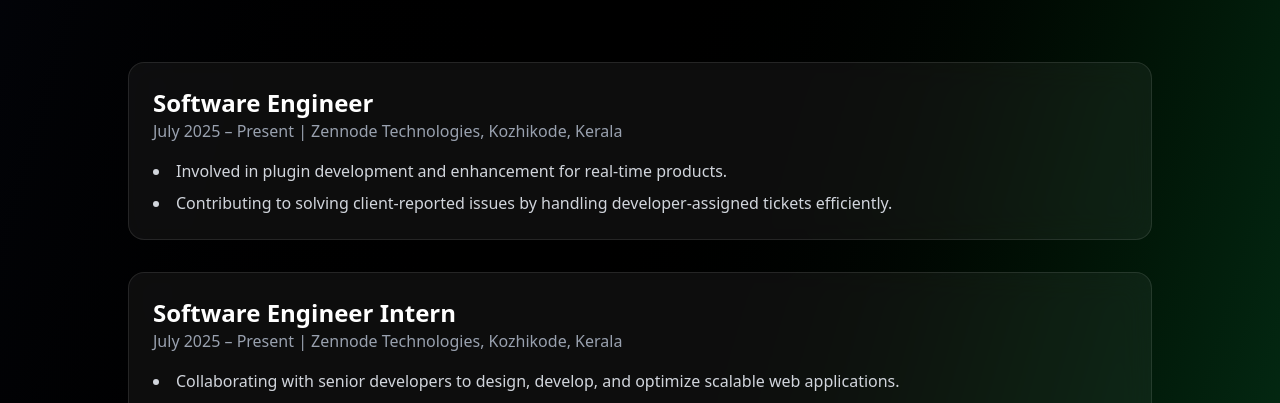
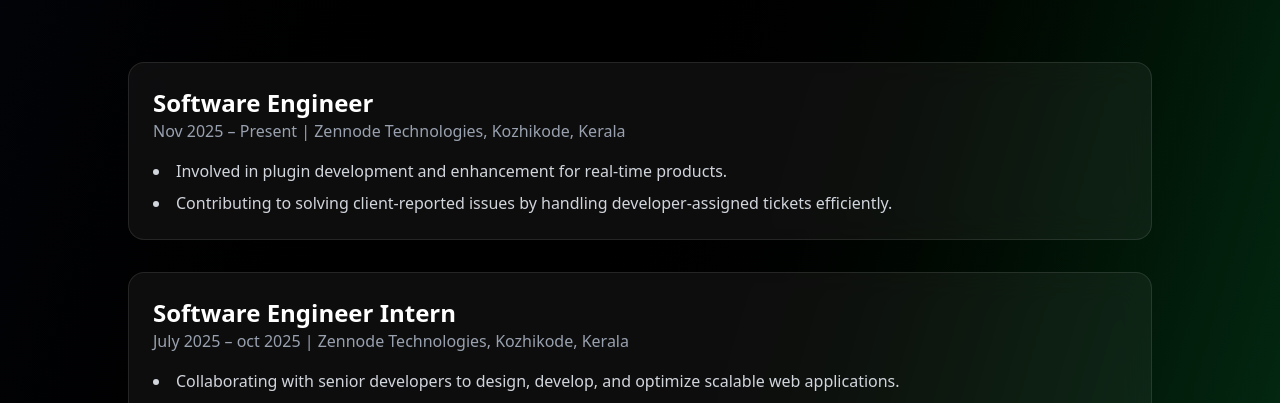
Before and after one commit to Sitharatk/portfolio, a React (Vite) app: page / in a window 1280 px wide. Shown: the part 2281-2684 px from the top of the page. Built offline with nearby package versions, Linux system fonts and the light colour scheme.

Commit message:
Update Portfolio.jsx

```diff
--- a/src/sections/Portfolio.jsx
+++ b/src/sections/Portfolio.jsx
@@ -299,7 +299,7 @@ function Portfolio() {
     <div className="space-y-8">
       <div className="bg-white/5 backdrop-blur-lg rounded-2xl p-6 border border-white/10 hover:border-blue-400/50 transition-all duration-300 hover:border-blue-400/50 transition-all duration-500 hover:shadow-2xl hover:shadow-blue-500/20 transform hover:-translate-y-2">
         <h3 className="text-2xl font-semibold text-white">Software Engineer</h3>
-        <p className="text-gray-400">July 2025 – Present | Zennode Technologies, Kozhikode, Kerala</p>
+        <p className="text-gray-400"> Nov 2025 – Present | Zennode Technologies, Kozhikode, Kerala</p>
         <ul className="mt-4 list-disc list-inside text-gray-300 space-y-2">
         <li>Involved in plugin development and enhancement for real-time products.</li>
         <li>Contributing to solving client-reported issues by handling developer-assigned tickets efficiently.</li>
@@ -308,7 +308,7 @@ function Portfolio() {
 
       <div className="bg-white/5 backdrop-blur-lg rounded-2xl p-6 border border-white/10 hover:border-blue-400/50 transition-all duration-300 hover:border-blue-400/50 transition-all duration-500 hover:shadow-2xl hover:shadow-blue-500/20 transform hover:-translate-y-2">
         <h3 className="text-2xl font-semibold text-white">Software Engineer Intern</h3>
-        <p className="text-gray-400">July 2025 – Present | Zennode Technologies, Kozhikode, Kerala</p>
+        <p className="text-gray-400">July 2025 – oct 2025 | Zennode Technologies, Kozhikode, Kerala</p>
         <ul className="mt-4 list-disc list-inside text-gray-300 space-y-2">
          <li>Collaborating with senior developers to design, develop, and optimize scalable web applications.</li>
         <li>Involved in website redesign and solving client-reported issues by handling developer-assigned tickets efficiently</li>
```
